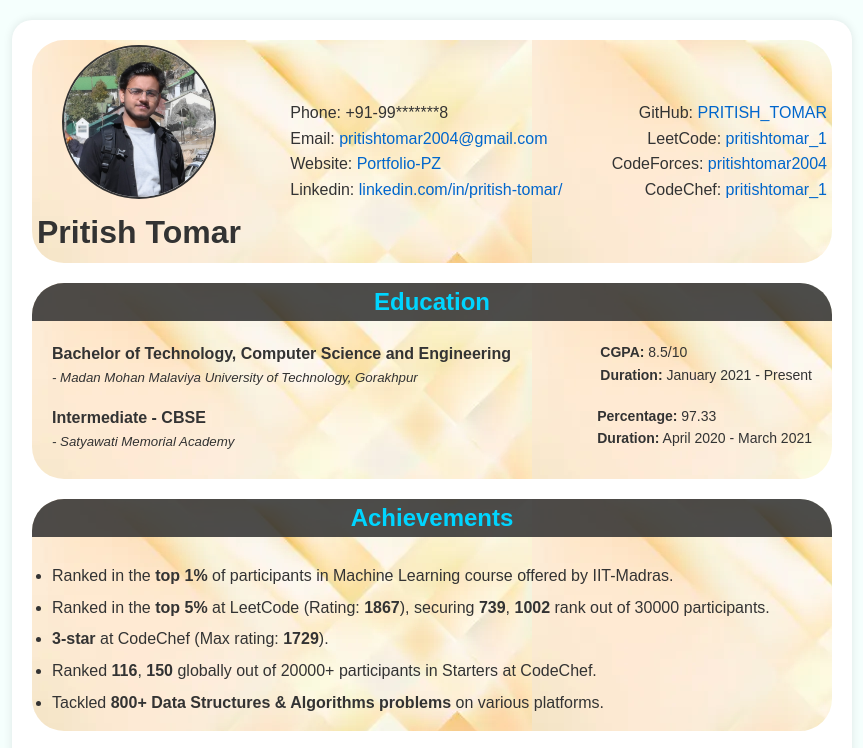
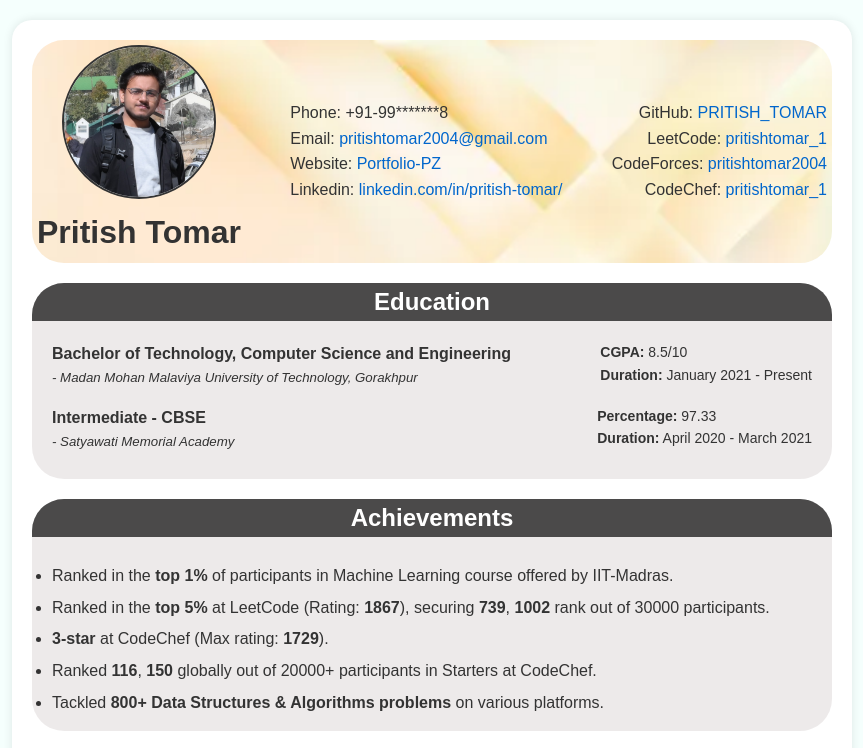
Before and after one commit to PRITISH-TOMAR/Resume, a plain HTML site: page index.html in a window 1280 px wide. Shown: the top 748 px of the page, without its empty margins (208-1071 px from the left). Drawn offline with Linux system fonts and the light colour scheme.

Commit message:
Whats updated

```diff
--- a/style.css
+++ b/style.css
@@ -35,6 +35,8 @@ body {
 
     /* border: 1px solid red; */
     background-image: url('./img-header.webp');
+    background-repeat:no-repeat;
+    background-size: cover;
 
     border-radius: 2rem;
     padding: 5px;
@@ -73,7 +75,8 @@ body {
 }
 
 .section-bottoms {
-    background-image: url('./img-header.webp');
+    /* background-image: url('./img-header.webp'); */
+    background: #cbc0c057;
     border-radius: 2rem;
     /* padding: 5px; */
     overflow: hidden;
@@ -136,7 +139,8 @@ body {
 .section h2 {
     background-color: #333333de;
     color: #fff;
-    color: rgb(0, 213, 255);
+    /* color: rgb(0, 213, 255); */
+    /* color: ; */
     /* padding: 10px; */
     margin: 0 -10px;
     margin-bottom: 10px;
```
